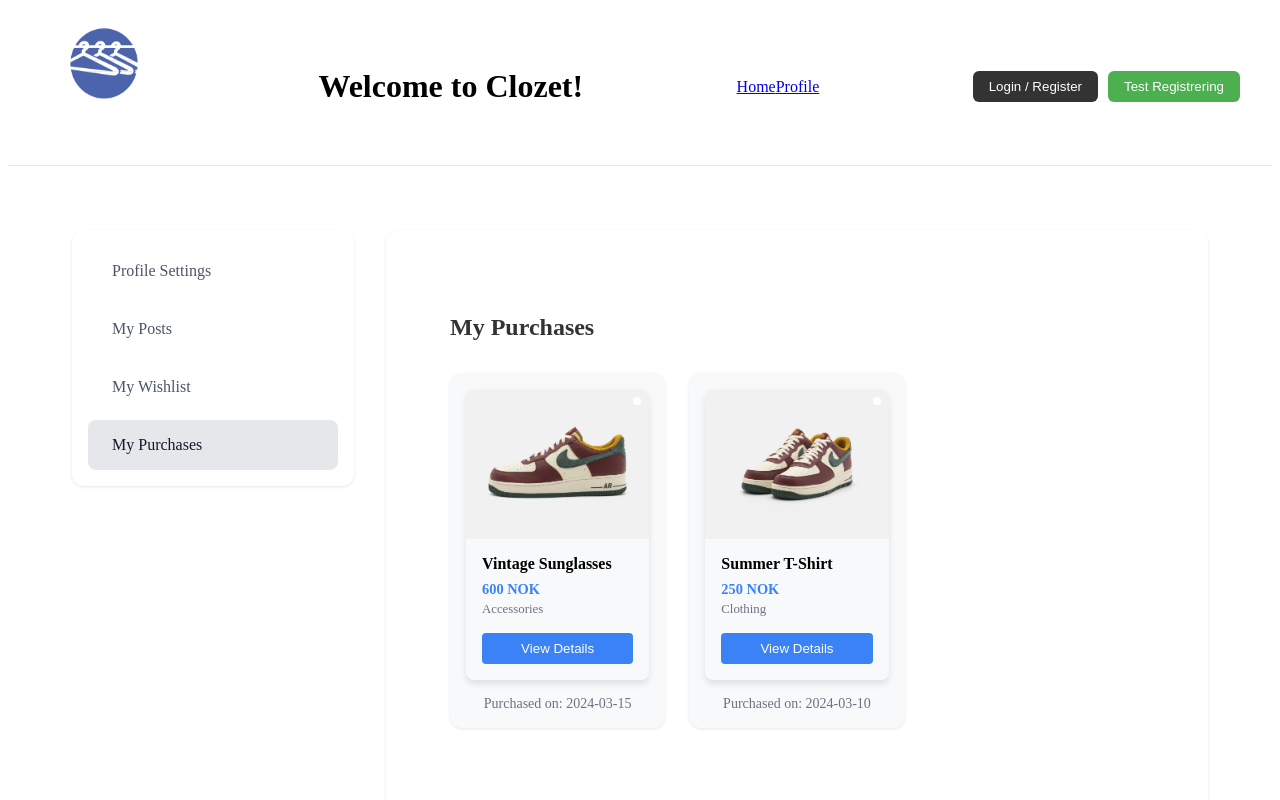
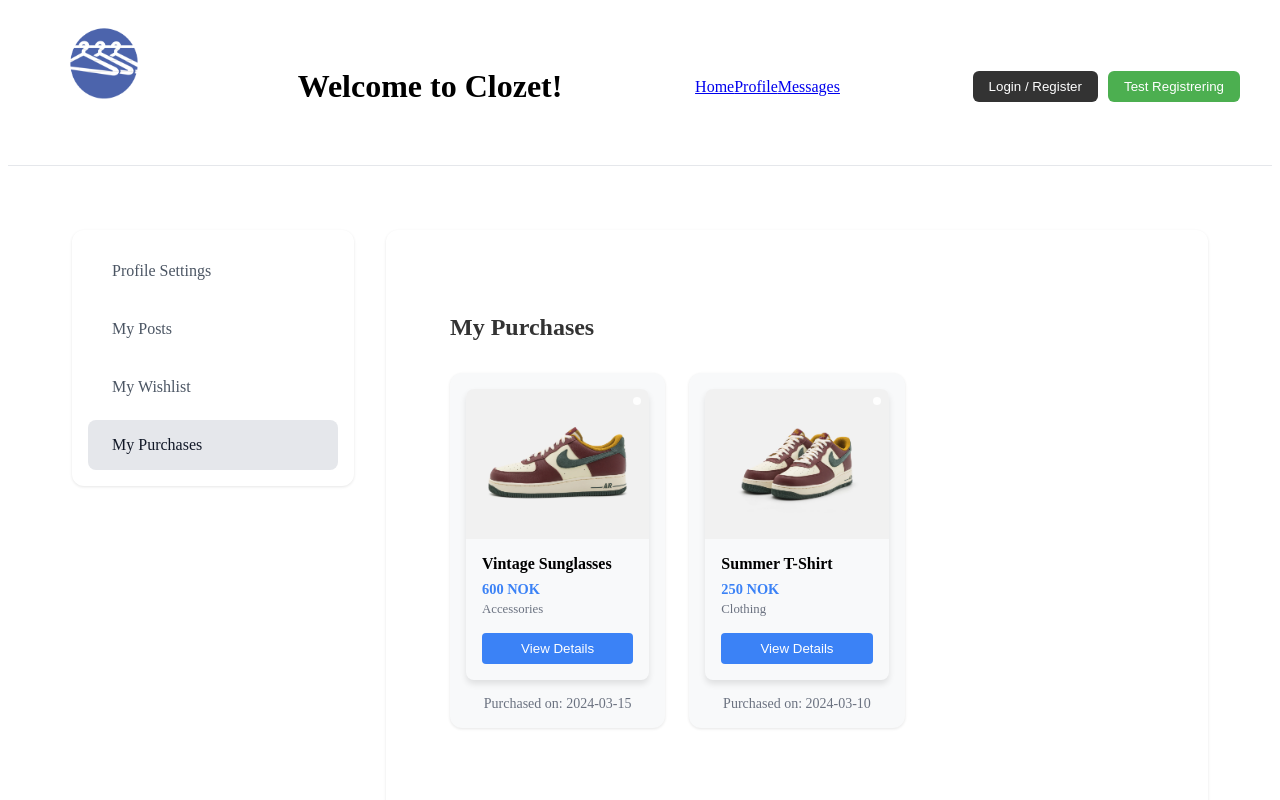
Before and after one commit to ntnu-blackandbrown/clozet, a Vue app in the folder frontend/: page /profile/purchases in a window 1280 px wide. Shown: the top 800 px of the page. Built offline with nearby package versions, Linux system fonts and the light colour scheme; the HTML template or start-up script is replaced by a standard one.

Commit message:
add messages view to navbar

```diff
--- a/frontend/src/App.vue
+++ b/frontend/src/App.vue
@@ -79,6 +79,7 @@ const logout = () => {
       <nav>
         <RouterLink to="/">Home</RouterLink>
         <RouterLink to="/profile">Profile</RouterLink>
+        <RouterLink to="/messages">Messages</RouterLink>
       </nav>
 
       <div class="auth-section">
--- a/frontend/src/router/router.ts
+++ b/frontend/src/router/router.ts
@@ -12,6 +12,11 @@ const router = createRouter({
       path: '/create-product',
       name: 'create-product',
       component: () => import('@/views/CreateProductView.vue'),
+    },
+    {
+      path: '/messages',
+      name: 'messages',
+      component: () => import('@/views/MessagesView.vue'),
     },
     {
       path: '/profile',
```
